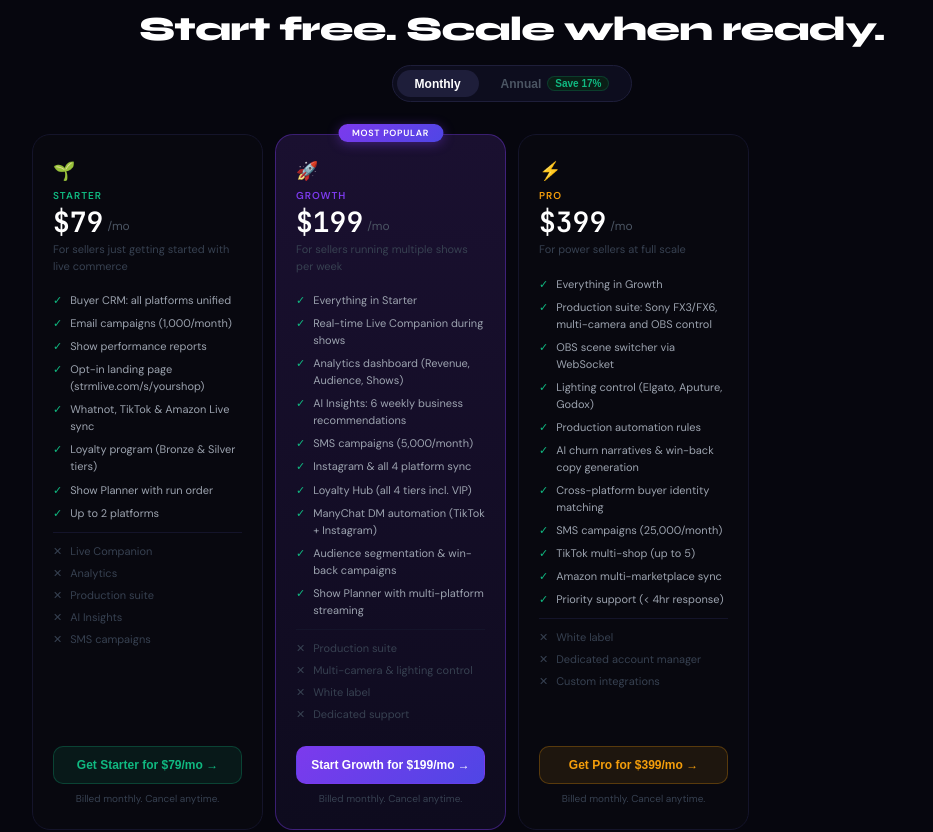
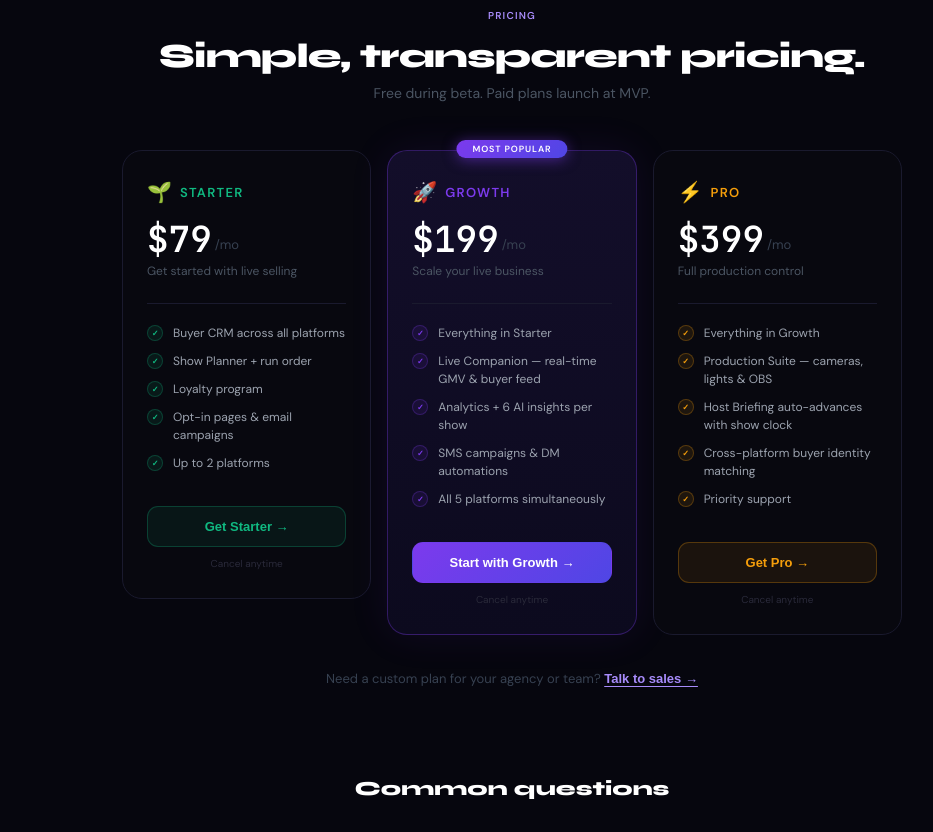
Before and after one commit to thewillmauro/Streamlive, a React (Vite) app: page / in a window 1280 px wide. Shown: the part 4180-5012 px from the top of the page, without its empty margins (128-1061 px from the left). Built offline with nearby package versions, Linux system fonts and the light colour scheme.

Commit message:
Pricing redesign

```diff
--- a/src/App.jsx
+++ b/src/App.jsx
@@ -30,65 +30,48 @@ const STRIPE_LINKS = {
 const PLANS = {
   starter: {
     id:'starter', name:'Starter', price:79, color:'#10b981', bg:'#0a1e16', border:'#10b98133',
-    emoji:'🌱', tagline:'For sellers just getting started with live commerce',
+    emoji:'🌱', tagline:'Get started with live selling',
     headline:"You're in. Let's import your buyers.",
     subline:"Your Streamlive account is active. Connect your first platform and we'll import your buyers immediately.",
     features:[
-      'Buyer CRM: all platforms unified',
-      'Email campaigns (1,000/month)',
-      'Show performance reports',
-      'Opt-in landing page (strmlive.com/s/yourshop)',
-      'Whatnot, TikTok & Amazon Live sync',
-      'Loyalty program (Bronze & Silver tiers)',
-      'Show Planner with run order',
+      'Buyer CRM across all platforms',
+      'Show Planner + run order',
+      'Loyalty program',
+      'Opt-in pages & email campaigns',
       'Up to 2 platforms',
     ],
-    notIncluded:['Live Companion','Analytics','Production suite','AI Insights','SMS campaigns'],
     nextLabel:'Connect your first platform →',
     nextHint:"Takes 2 minutes. We'll import your buyers immediately.",
     billing:'Billed monthly. Cancel anytime.',
   },
   growth: {
     id:'growth', name:'Growth', price:199, color:'#7c3aed', bg:'#2d1f5e22', border:'#7c3aed44', popular:true,
-    emoji:'🚀', tagline:'For sellers running multiple shows per week',
+    emoji:'🚀', tagline:'Scale your live business',
     headline:'Growth unlocked. Time to go live.',
     subline:'You now have real-time Live Companion, Analytics, AI insights, and SMS campaigns.',
     features:[
       'Everything in Starter',
-      'Real-time Live Companion during shows',
-      'Analytics dashboard (Revenue, Audience, Shows)',
-      'AI Insights: 6 weekly business recommendations',
-      'SMS campaigns (5,000/month)',
-      'Instagram & all 4 platform sync',
-      'Loyalty Hub (all 4 tiers incl. VIP)',
-      'ManyChat DM automation (TikTok + Instagram)',
-      'Audience segmentation & win-back campaigns',
-      'Show Planner with multi-platform streaming',
+      'Live Companion — real-time GMV & buyer feed',
+      'Analytics + 6 AI insights per show',
+      'SMS campaigns & DM automations',
+      'All 5 platforms simultaneously',
     ],
-    notIncluded:['Production suite','Multi-camera & lighting control','White label','Dedicated support'],
     nextLabel:'Set up your platforms →',
     nextHint:"Connect Whatnot and it activates automatically when you go live.",
     billing:'Billed monthly. Cancel anytime.',
   },
   pro: {
     id:'pro', name:'Pro', price:399, color:'#f59e0b', bg:'#2e1f0a22', border:'#f59e0b33',
-    emoji:'⚡', tagline:'For power sellers at full scale',
+    emoji:'⚡', tagline:'Full production control',
     headline:"Pro activated. You're operating at full power.",
     subline:'Every feature unlocked. Production suite, full AI, and multi-platform at scale.',
     features:[
       'Everything in Growth',
-      'Production suite: Sony FX3/FX6, multi-camera and OBS control',
-      'OBS scene switcher via WebSocket',
-      'Lighting control (Elgato, Aputure, Godox)',
-      'Production automation rules',
-      'AI churn narratives & win-back copy generation',
+      'Production Suite — cameras, lights & OBS',
+      'Host Briefing auto-advances with show clock',
       'Cross-platform buyer identity matching',
-      'SMS campaigns (25,000/month)',
-      'TikTok multi-shop (up to 5)',
-      'Amazon multi-marketplace sync',
-      'Priority support (< 4hr response)',
+      'Priority support',
     ],
-    notIncluded:['White label','Dedicated account manager','Custom integrations'],
     nextLabel:'Set up your platforms →',
     nextHint:"Connect all 4 platforms and let Streamlive do the rest.",
     billing:'Billed monthly. Cancel anytime.',
@@ -155,7 +138,6 @@ function Nav({ currentPlan }) {
 function Landing() {
   const [email, setEmail] = useState('')
   const [submitted, setSubmitted] = useState(false)
-  const [billingCycle, setBillingCycle] = useState('monthly')
   const [faqOpen, setFaqOpen] = useState(null)
   const [menuOpen, setMenuOpen] = useState(false)
   const [liveGmv, setLiveGmv] = useState(0)
@@ -338,7 +320,6 @@ function Landing() {
     { q:'Which platforms?', a:'Whatnot, TikTok Shop, Instagram Live, Amazon Live, and YouTube Live. Stream all five simultaneously. One buyer CRM for all of them.' },
   ]
 
-  const annualDiscount = 0.17
 
   const MOBILE_CSS = `
     .nav-links         { display:flex; }
@@ -359,7 +340,7 @@ function Landing() {
     .spotlight-text    { order:inherit; }
     .spotlight-mockup  { order:inherit; }
     .pricing-section   { padding:96px 40px 0; }
-    .pricing-grid      { grid-template-columns:repeat(4,1fr); gap:12px; }
+    .pricing-grid      { grid-template-columns:repeat(3,1fr); gap:16px; }
     .enterprise-row    { flex-direction:row; }
     .faq-section       { padding:88px 40px 0; }
     .cta-section       { padding:88px 40px 80px; }
@@ -368,7 +349,7 @@ function Landing() {
     .footer-inner      { padding:36px 40px; }
 
     @media (max-width: 860px) {
-      .pricing-grid    { grid-template-columns:repeat(2,1fr); }
+      .pricing-grid    { grid-template-columns:repeat(3,1fr); }
     }
     @media (max-width: 700px) {
       .nav-links       { display:none; }
@@ -412,8 +393,6 @@ function Landing() {
         .section-label { font-size:10px; font-weight:800; letter-spacing:.12em; text-transform:uppercase; color:#a78bfa; margin-bottom:14px; display:block; }
         .gradient-text { background:linear-gradient(135deg,#7c3aed,#a78bfa 50%,#ec4899); -webkit-background-clip:text; -webkit-text-fill-color:transparent; background-clip:text; }
         .divider-glow  { height:1px; background:linear-gradient(90deg,transparent 0%,#7c3aed44 30%,#a78bfa55 50%,#7c3aed44 70%,transparent 100%); margin:0 auto; max-width:800px; }
-        .toggle-pill   { display:inline-flex; background:#0d0d1e; border:1px solid #1e1e3a; border-radius:99px; padding:4px; gap:4px; }
-        .toggle-opt    { font-size:12px; font-weight:600; padding:6px 18px; border-radius:99px; border:none; cursor:pointer; transition:all .15s; }
         .check-include { color:#10b981; font-size:11px; margin-top:1px; flex-shrink:0; }
         .check-exclude { color:#374151; font-size:11px; margin-top:1px; flex-shrink:0; }
         .yt-badge      { display:inline-flex; align-items:center; gap:5px; background:#ff000015; border:1px solid #ff000033; border-radius:99px; padding:3px 10px; }
@@ -855,65 +834,60 @@ function Landing() {
           </div>
         </div>
 
-                {/* ── PRICING ──────────────────────────────────────────────────────── */}
-        <div id="pricing" className="pricing-section" style={{ maxWidth:1040, margin:'0 auto' }}>
-          <div style={{ textAlign:'center', marginBottom:32 }}>
-            <div style={{ fontFamily:"'Syne',sans-serif", fontSize:'clamp(22px,3.5vw,34px)', fontWeight:800, color:'#fff', letterSpacing:'-0.8px', marginBottom:16 }}>Start free. Scale when ready.</div>
-            <div className="toggle-pill">
-              <button className="toggle-opt" onClick={()=>setBillingCycle('monthly')} style={{ background:billingCycle==='monthly'?'#1e1e3a':'transparent', color:billingCycle==='monthly'?'#fff':'#4b5563' }}>Monthly</button>
-              <button className="toggle-opt" onClick={()=>setBillingCycle('annual')} style={{ background:billingCycle==='annual'?'#1e1e3a':'transparent', color:billingCycle==='annual'?'#fff':'#4b5563', display:'flex', alignItems:'center', gap:6 }}>
-                Annual
-                <span style={{ fontSize:10, fontWeight:700, color:'#10b981', background:'#0a1e16', border:'1px solid #10b98133', padding:'1px 7px', borderRadius:99 }}>Save 17%</span>
-              </button>
-            </div>
-          </div>
-
-          <div className="pricing-grid" style={{ display:'grid' }}>
-            {Object.values(PLANS).map(p=>{
-              const displayPrice = billingCycle==='annual' ? Math.round(p.price*(1-annualDiscount)) : p.price
-              return (
-                <div key={p.id} className="plan-card" style={{ background:p.popular?'linear-gradient(180deg,#1a1030,#0e0b1e)':'#08080f', border:`1px solid ${p.popular?p.color+'66':'#14142a'}`, borderRadius:18, padding:'24px 20px', position:'relative', display:'flex', flexDirection:'column' }}>
-                  {p.popular && <div style={{ position:'absolute', top:-11, left:'50%', transform:'translateX(-50%)', background:'linear-gradient(135deg,#7c3aed,#4f46e5)', color:'#fff', fontSize:9, fontWeight:800, padding:'3px 14px', borderRadius:99, textTransform:'uppercase', letterSpacing:'0.08em', whiteSpace:'nowrap', boxShadow:'0 2px 12px rgba(124,58,237,.4)' }}>Most Popular</div>}
-                  <div style={{ marginBottom:18 }}>
-                    <div style={{ fontSize:18, marginBottom:6 }}>{p.emoji}</div>
-                    <span style={{ fontSize:10, fontWeight:800, color:p.color, textTransform:'uppercase', letterSpacing:'.1em', display:'block', marginBottom:6 }}>{p.name}</span>
-                    <>
-                        <div style={{ display:'flex', alignItems:'flex-end', gap:4, marginBottom:4 }}>
-                          <span style={{ fontFamily:"'JetBrains Mono',monospace", fontSize:28, fontWeight:700, color:'#fff', lineHeight:1 }}>${displayPrice}</span>
-                          <span style={{ fontSize:12, color:'#4b5563', paddingBottom:2 }}>/mo</span>
-                        </div>
-                        {billingCycle==='annual' && <div style={{ fontSize:10, color:'#10b981', fontWeight:600 }}>↓ ${p.price-displayPrice}/mo savings</div>}
-                      </>
-                    <div style={{ fontSize:11, color:'#374151', marginTop:5, lineHeight:1.5 }}>{p.tagline}</div>
+        {/* ── PRICING ──────────────────────────────────────────────────────── */}
+        <div id="pricing" className="pricing-section" style={{ maxWidth:860, margin:'0 auto' }}>
+          <div style={{ textAlign:'center', marginBottom:48 }}>
+            <span className="section-label">Pricing</span>
+            <div style={{ fontFamily:"'Syne',sans-serif", fontSize:'clamp(22px,3.5vw,34px)', fontWeight:800, color:'#fff', letterSpacing:'-0.8px', marginBottom:8 }}>Simple, transparent pricing.</div>
+            <p style={{ fontSize:14, color:'#4b5563' }}>Free during beta. Paid plans launch at MVP.</p>
+          </div>
+
+          <div style={{ display:'grid', gridTemplateColumns:'repeat(3,1fr)', gap:16, alignItems:'start' }}>
+            {Object.values(PLANS).map(p=>(
+              <div key={p.id} style={{ background:p.popular?'linear-gradient(180deg,#130e2a,#0c0a1e)':'#08080f', border:`1px solid ${p.popular?p.color+'55':'#1a1a2e'}`, borderRadius:20, padding:'28px 24px', position:'relative', display:'flex', flexDirection:'column', boxShadow:p.popular?`0 0 40px ${p.color}18`:'none' }}>
+                {p.popular && (
+                  <div style={{ position:'absolute', top:-11, left:'50%', transform:'translateX(-50%)', background:`linear-gradient(135deg,#7c3aed,#4f46e5)`, color:'#fff', fontSize:9, fontWeight:800, padding:'3px 16px', borderRadius:99, textTransform:'uppercase', letterSpacing:'0.1em', whiteSpace:'nowrap', boxShadow:'0 2px 14px rgba(124,58,237,.5)' }}>Most Popular</div>
+                )}
+                {/* Plan name + price */}
+                <div style={{ marginBottom:24 }}>
+                  <div style={{ display:'flex', alignItems:'center', gap:8, marginBottom:16 }}>
+                    <span style={{ fontSize:20 }}>{p.emoji}</span>
+                    <span style={{ fontSize:13, fontWeight:800, color:p.color, textTransform:'uppercase', letterSpacing:'.1em' }}>{p.name}</span>
                   </div>
-                  <div style={{ flex:1, marginBottom:18 }}>
-                    {p.features.map(f=>(
-                      <div key={f} style={{ display:'flex', gap:8, marginBottom:6, alignItems:'flex-start' }}>
-                        <span className="check-include">✓</span>
-                        <span style={{ fontSize:11, color:'#9ca3af', lineHeight:1.55 }}>{f}</span>
+                  <div style={{ display:'flex', alignItems:'flex-end', gap:3, marginBottom:6 }}>
+                    <span style={{ fontFamily:"'JetBrains Mono',monospace", fontSize:36, fontWeight:700, color:'#fff', lineHeight:1 }}>${p.price}</span>
+                    <span style={{ fontSize:13, color:'#374151', paddingBottom:4 }}>/mo</span>
+                  </div>
+                  <div style={{ fontSize:12, color:'#4b5563' }}>{p.tagline}</div>
+                </div>
+                {/* Divider */}
+                <div style={{ height:1, background:'#1a1a2e', marginBottom:20 }} />
+                {/* Features */}
+                <div style={{ flex:1, marginBottom:24 }}>
+                  {p.features.map(f=>(
+                    <div key={f} style={{ display:'flex', gap:10, marginBottom:10, alignItems:'flex-start' }}>
+                      <div style={{ width:16, height:16, borderRadius:'50%', background:`${p.color}18`, border:`1px solid ${p.color}44`, display:'flex', alignItems:'center', justifyContent:'center', flexShrink:0, marginTop:1 }}>
+                        <span style={{ fontSize:8, color:p.color, fontWeight:800 }}>✓</span>
                       </div>
-                    ))}
-                    {p.notIncluded&&p.notIncluded.length>0 && (
-                      <div style={{ marginTop:10, paddingTop:10, borderTop:'1px solid #14142a' }}>
-                        {p.notIncluded.map(f=>(
-                          <div key={f} style={{ display:'flex', gap:8, marginBottom:5, alignItems:'flex-start' }}>
-                            <span className="check-exclude">✕</span>
-                            <span style={{ fontSize:11, color:'#374151', lineHeight:1.55 }}>{f}</span>
-                          </div>
-                        ))}
-                      </div>
-                    )}
-                  </div>
-                  <button onClick={()=>navigate(`/checkout?plan=${p.id}`)} className="cta-btn"
-                      style={{ width:'100%', background:p.popular?'linear-gradient(135deg,#7c3aed,#4f46e5)':`${p.color}18`, border:`1px solid ${p.color}44`, color:p.popular?'#fff':p.color, fontSize:12, fontWeight:700, padding:'11px', borderRadius:10, cursor:'pointer' }}>
-                      {p.popular?`Start Growth for $${displayPrice}/mo →`:`Get ${p.name} for $${displayPrice}/mo →`}
-                    </button>
-                  <div style={{ fontSize:10, color:'#374151', textAlign:'center', marginTop:8 }}>{p.billing}</div>
+                      <span style={{ fontSize:12, color:'#9ca3af', lineHeight:1.5 }}>{f}</span>
+                    </div>
+                  ))}
                 </div>
-              )
-            })}
-          </div>
-
+                {/* CTA */}
+                <button onClick={()=>navigate(`/checkout?plan=${p.id}`)} className="cta-btn"
+                  style={{ width:'100%', background:p.popular?'linear-gradient(135deg,#7c3aed,#4f46e5)':`${p.color}14`, border:`1px solid ${p.popular?'transparent':p.color+'44'}`, color:p.popular?'#fff':p.color, fontSize:13, fontWeight:700, padding:'12px', borderRadius:11, cursor:'pointer' }}>
+                  {p.popular ? 'Start with Growth →' : `Get ${p.name} →`}
+                </button>
+                <div style={{ fontSize:10, color:'#2a2a3a', textAlign:'center', marginTop:10 }}>Cancel anytime</div>
+              </div>
+            ))}
+          </div>
+
+          {/* Contact sales nudge */}
+          <div style={{ textAlign:'center', marginTop:32 }}>
+            <span style={{ fontSize:13, color:'#374151' }}>Need a custom plan for your agency or team? </span>
+            <button onClick={openSales} style={{ fontSize:13, color:'#a78bfa', background:'none', border:'none', cursor:'pointer', fontWeight:600, textDecoration:'underline', textUnderlineOffset:3 }}>Talk to sales →</button>
+          </div>
         </div>
 
         {/* ── FAQ ──────────────────────────────────────────────────────────── */}
```
